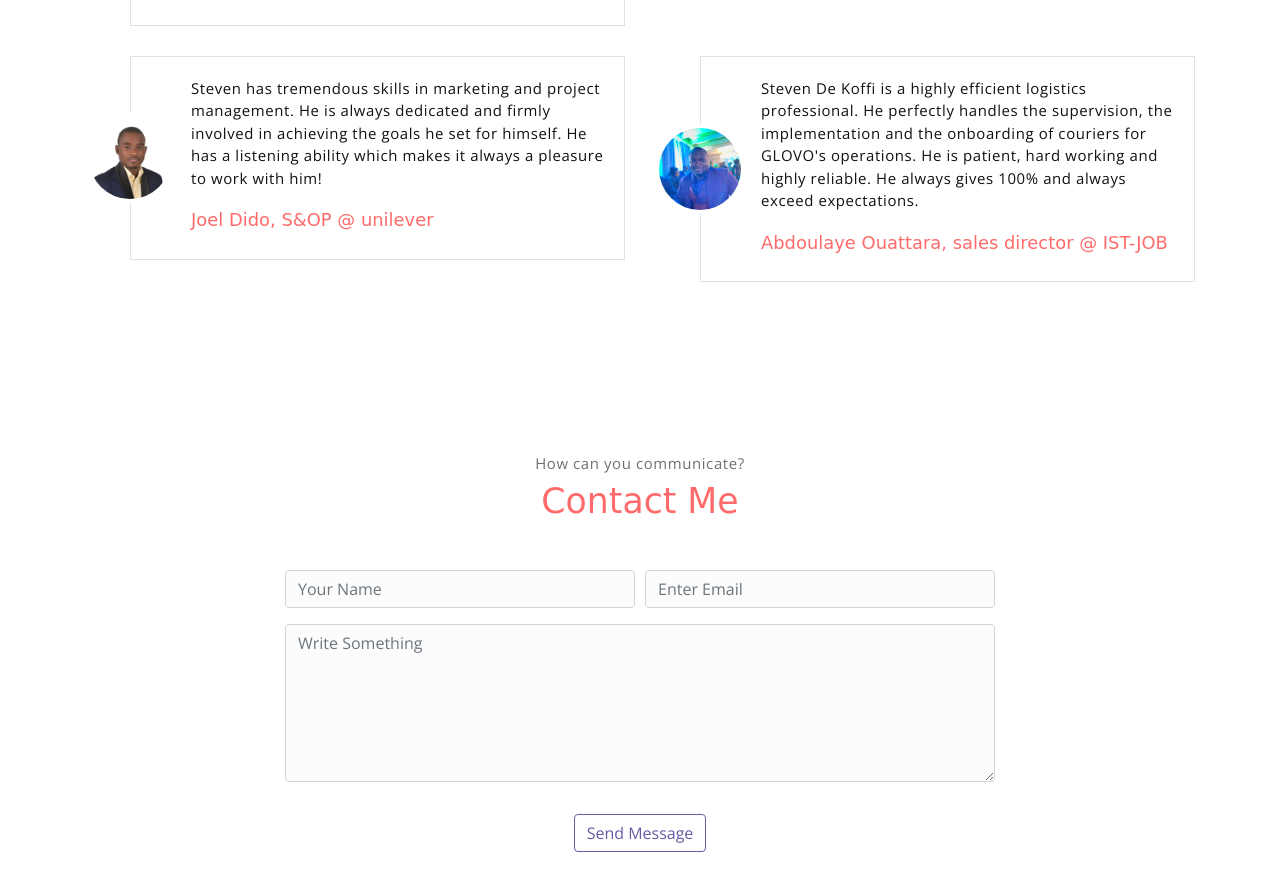
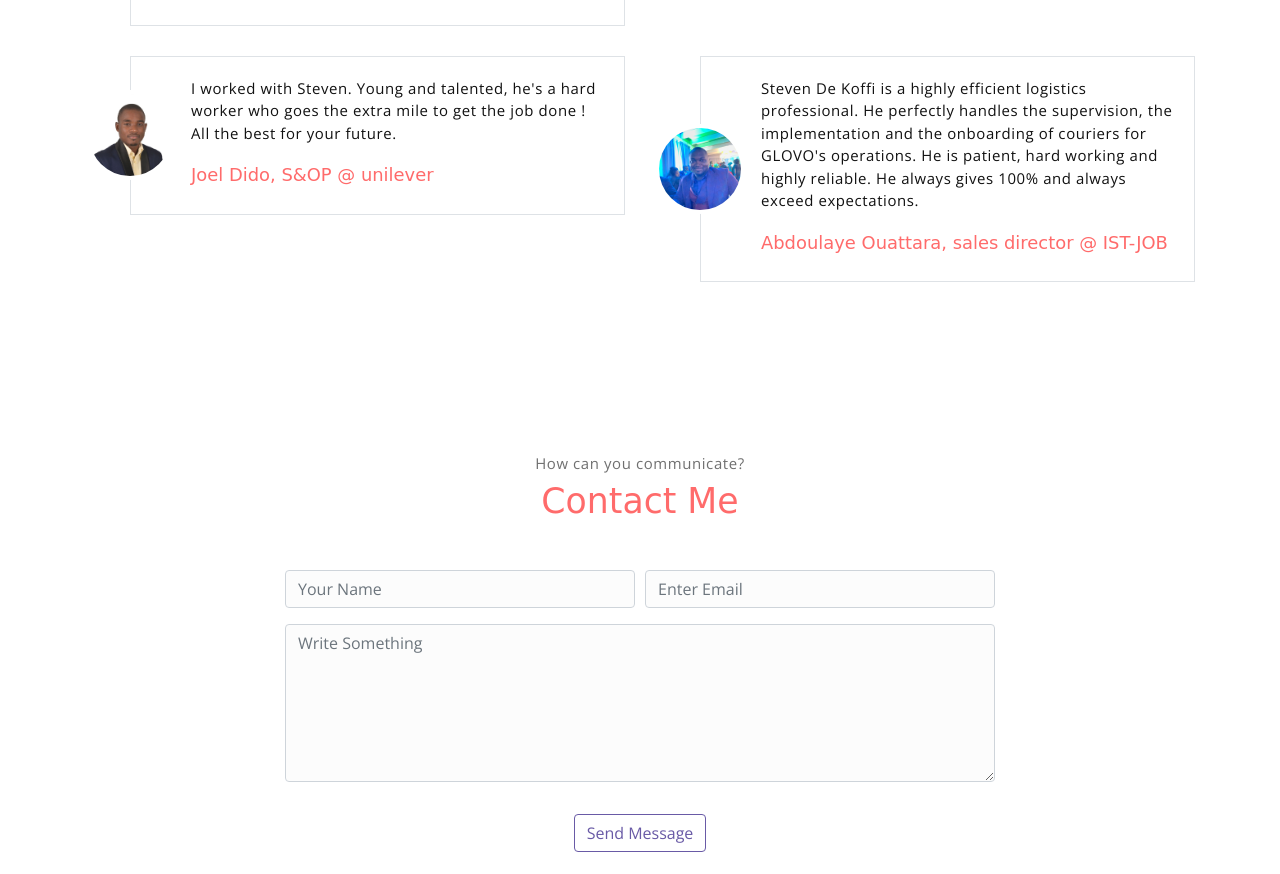
Before and after one commit to stevendekoffi/dekof-website, a plain HTML site: page index.html in a window 1280 px wide. Shown: the part 3657-4531 px from the top of the page. Drawn offline with nearby package versions, Linux system fonts and the light colour scheme; a web font is replaced by a local one.

Commit message:
updated Dido's testimonial

```diff
--- a/index.html
+++ b/index.html
@@ -317,7 +317,9 @@
                                 alt="Download free bootstrap 4 landing page, free boootstrap 4 templates, Download free bootstrap 4.1 landing page, free boootstrap 4.1.1 templates, meyawo Landing page">
                         </div>
                         <div class="testimonial-card-body">
-                            <p class="testimonial-card-subtitle">Steven has tremendous skills in marketing and project management. He is always dedicated and firmly involved in achieving the goals he set for himself. He has a listening ability which makes it always a pleasure to work with him!</p>
+                            <p class="testimonial-card-subtitle">I worked with Steven.
+                                Young and talented, he's a hard worker who goes the extra mile to get the job done !
+                                All the best for your future.</p>
                             <h6 class="testimonial-card-title">Joel Dido, S&OP @ unilever</h6>
                         </div>
                     </div>
```
